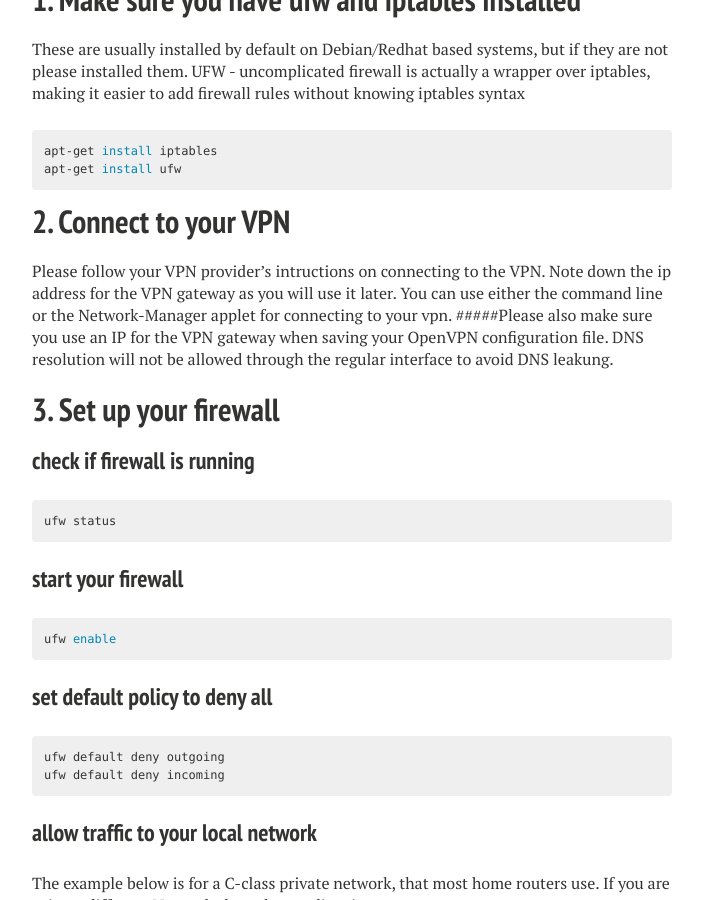
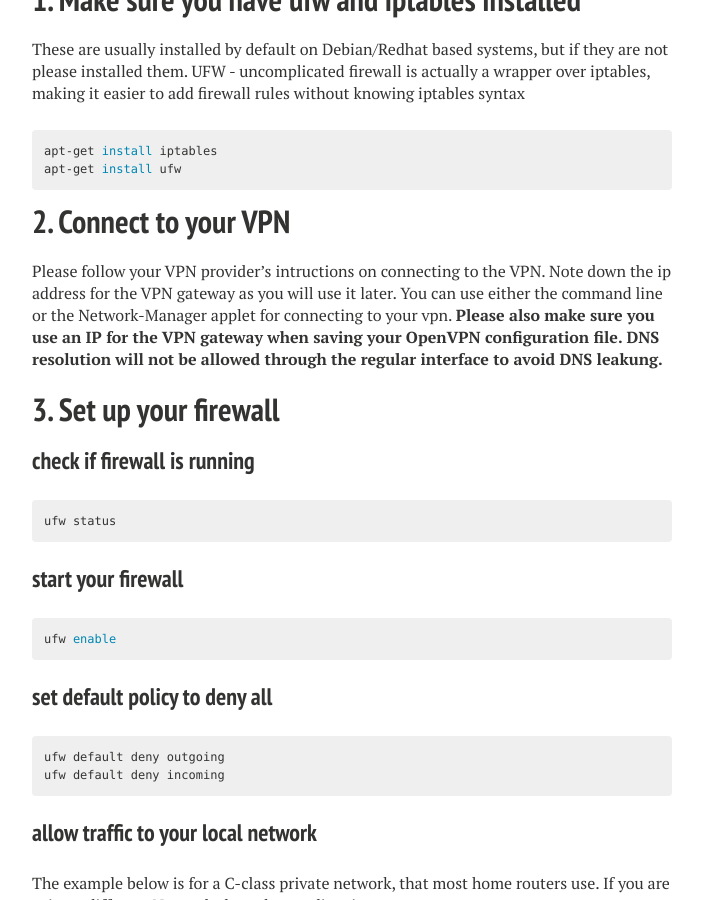
Before and after one commit to andreisid/andreisid.github.io, a Jekyll site: the page built from _posts/2016-02-16-vpn-killswitch.markdown, in a window 1280 px wide and 900 px high, scrolled down 613 px. Shown: the whole window, without its empty margins (288-991 px from the left). Built offline with Jekyll 4.4.1, drawn with Linux system fonts in a browser that asks for light colours; nearby versions of some CDN libraries; comment, search, counter and statistics services are not loaded.

```diff
--- a/_posts/2016-02-16-vpn-killswitch.markdown
+++ b/_posts/2016-02-16-vpn-killswitch.markdown
@@ -37,7 +37,7 @@ apt-get install ufw
 # 2. Connect to your VPN
 
 Please follow your VPN provider's intructions on connecting to the VPN. Note down the ip address for the VPN gateway as you will use it later. You can use either the command line or the Network-Manager applet for connecting to your vpn.
-#####Please also make sure you use an IP for the VPN gateway when saving your OpenVPN configuration file. DNS resolution will not be allowed through the regular interface to avoid DNS leakung.
+**Please also make sure you use an IP for the VPN gateway when saving your OpenVPN configuration file. DNS resolution will not be allowed through the regular interface to avoid DNS leakung.**
 
 
 # 3. Set up your firewall
```
